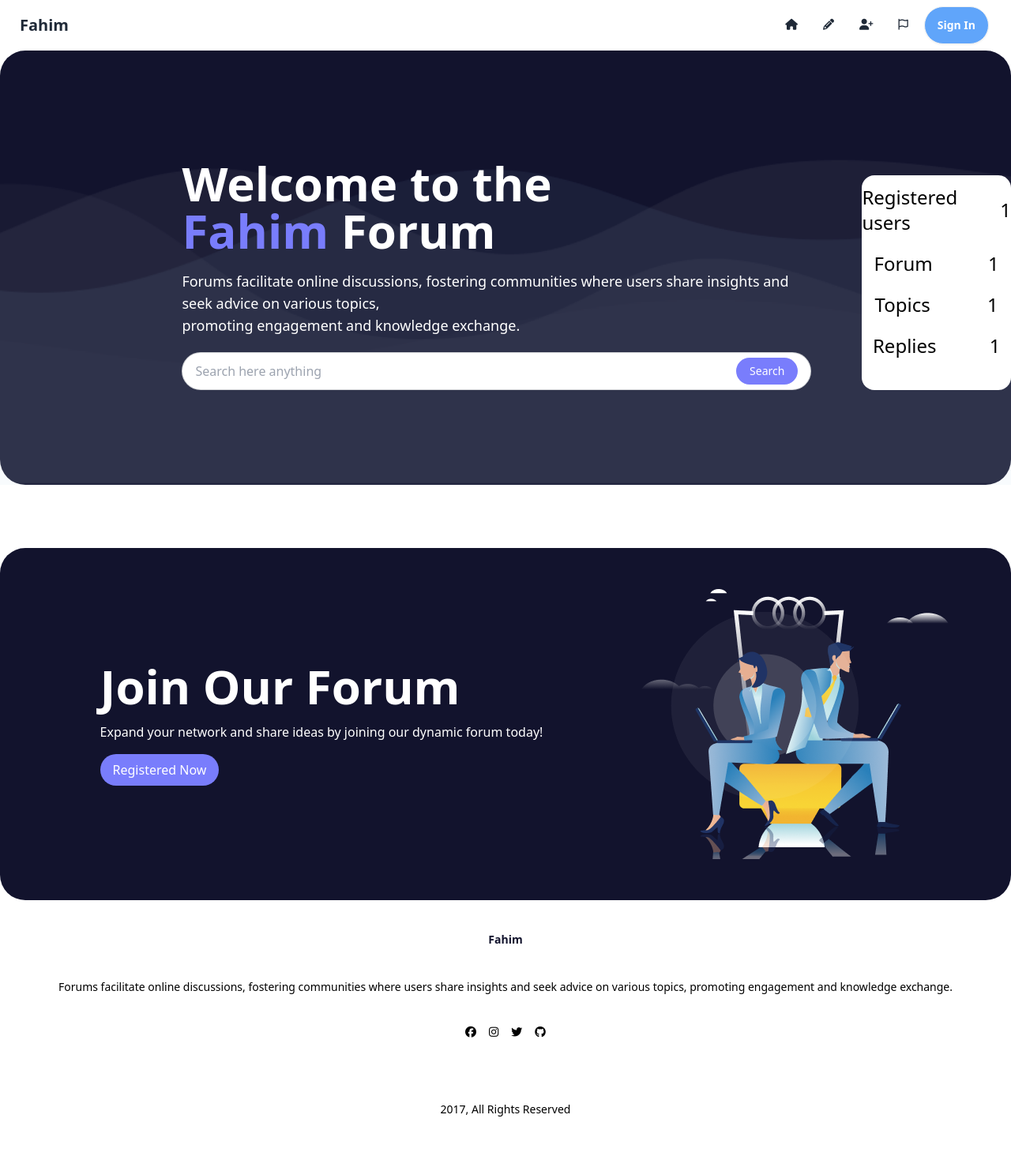
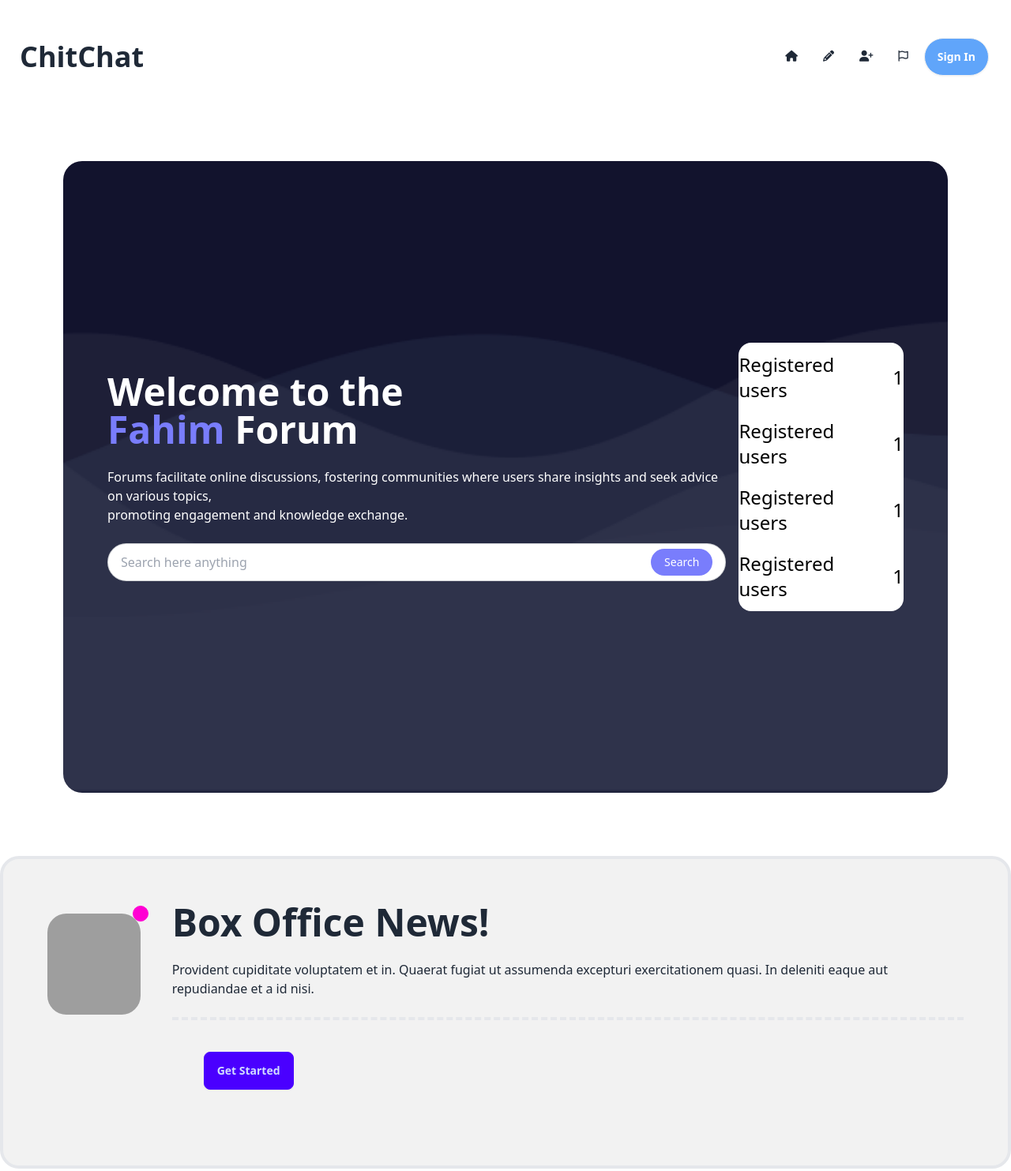
Before and after one commit to fah45/retro-forum-public, a plain HTML site: page index.html in a window 1280 px wide. Shown: the top 1483 px of the page at 79% size. Before the commit the page ends 1455 px from the top, so only its background shows below. Drawn offline with nearby package versions, Linux system fonts and the light colour scheme; no server answers; grey boxes are pictures that could not be loaded.

Commit message:
late dicus part start

```diff
--- a/index.html
+++ b/index.html
@@ -11,9 +11,9 @@
 </head>
 
 <body>
-  <header>
+  <header class="container mx-auto">
     <!-- navbar start -->
-    <div class="navbar bg-base-100">
+    <div class="navbar bg-base-100 mb-5 mt-10">
       <div class="navbar-start">
         <div class="dropdown">
           <div tabindex="0" role="button" class="btn btn-ghost lg:hidden">
@@ -29,7 +29,7 @@
                 <li><i class="fa-regular fa-flag"></i></li>
               </ul> -->
         </div>
-        <a class="btn btn-ghost text-xl">Fahim</a>
+        <h1 class="btn btn-ghost text-4xl font-extrabold">ChitChat</h1>
       </div>
       <div class="navbar-center hidden lg:flex">
 
@@ -37,10 +37,18 @@
       <div class="navbar-end">
         <div class="lg:flex hidden lg:px-5">
           <ul class="menu menu-horizontal px-1">
+            <div class="tooltip" data-tip="Home">
               <li><i class="fa-solid fa-house"></i></li>
+            </div>
+            <div class="tooltip" data-tip="Edit">
               <li><i class="fa-solid fa-pencil"></i></li>
+            </div>
+            <div class="tooltip" data-tip="Add">
               <li><i class="fa-solid fa-user-plus"></i></li>
+            </div>
+            <div class="tooltip" data-tip="Mark">
               <li><i class="fa-regular fa-flag"></i></li>
+            </div>
           </ul>
           <button class="btn rounded-full text-white bg-blue-400">
             Sign In
@@ -50,15 +58,14 @@
       <!-- navbar end -->
   </header>
   <!-- carousel banner section 1 -->
-  <div class="relative lg:mb-20">
+  <!-- <div class="relative lg:mb-20 container mx-auto">
     <div class="bg-[#12132D] rounded-[32px]">
       <img src="images/bgbanner.png" class="w-full h-[550px] object-cover" alt="">
     </div>
-    <div
-      class="lg:flex flex-row gap-8 lg:gap-16 justify-around space-y-5 mx-auto absolute top-[20%] left-[8%] lg:top-1/4 lg:left-[18%]">
+    <div class="lg:flex flex-row gap-8 lg:gap-16 justify-around space-y-5 mx-auto absolute top-[20%] left-[8%] lg:top-1/4 lg:left-[18%]" >
       <div class="space-y-2 lg:space-y-5">
         <h1 class="mb-5 text-3xl lg:text-6xl font-bold lg:font-extrabold text-white">Welcome to the <br> <span
-            class="text-[#797DFC]">Fahim</span> <span>Forum</span> </h1>
+            class="text-[#797DFC]">ChitChat</span> <span>Forum</span> </h1>
         <p class="mb-5 fonts-inter text-lg text-white">
           Forums facilitate online discussions, fostering communities where users share insights and seek advice on
           various topics,<br> promoting engagement and knowledge exchange.</p>
@@ -67,7 +74,7 @@
           <button onclick="handleSearch()" class="badge badge-info p-4 text-white text-sm bg-[#797DFC]">Search</button>
         </label>
       </div>
-      <div class="text-sm space-y-5 rounded-2xl bg-white py-3 lg:text-2xl text-black">
+      <div class="text-sm space-y-5 rounded-2xl bg-white py-3 lg:text-2xl text-black w-[400px]">
         <div class="flex justify-around gap-10 items-center">
           <p>Registered users</p><span>1</span>
         </div>
@@ -83,21 +90,82 @@
       </div>
     </div>
   </div>
+  </div> -->
+  <section class="p-20">
+    <div class="hero min-h-screen bg-[#12132D] p-10 text-white bg-cover rounded-3xl" style="background-image: url(./images/bgbanner.png);">
+      <div class="hero-content flex-col lg:flex-row">
+        <div>
+          <h1 class="text-5xl font-bold">Welcome to the <br> <span class="text-[#797DFC]">Fahim</span> <span>Forum</span></h1>
+          <p class="py-6">Forums facilitate online discussions, fostering communities where users share insights and seek advice on various topics,<br> promoting engagement and knowledge exchange.</p>
+          <label class="input input-bordered w-auto rounded-full flex items-center gap-2">
+            <input id="search-input" type="text" placeholder="Search here anything" class="grow rounded-full" />
+            <button onclick="handleSearch()" class="badge badge-info p-4 text-white text-sm bg-[#797DFC]">Search</button>
+           </label>
+        </div>
+        <div class="text-sm space-y-5 rounded-2xl bg-white py-3 lg:text-2xl text-black">
+          <div class="flex justify-around gap-10 items-center"><p>Registered users</p><span>1</span></div>
+            <div class="flex justify-around gap-10 items-center"><p>Registered users</p><span>1</span></div>
+            <div class="flex justify-around gap-10 items-center"><p>Registered users</p><span>1</span></div>
+            <div class="flex justify-around gap-10 items-center"><p>Registered users</p><span>1</span></div>
+        </div>
+      </div>
+
+    </div>
+  </section>
+
+  <section>
+    <div class="hero p-10 border-4 rounded-3xl bg-base-200">
+      <div class="hero-content flex-col lg:flex-row gap-10">
+
+        <div class="indicator">
+          <span class="indicator-item badge badge-secondary"></span>
+          <div class="place-items-start h-[250px]">
+            <img class="w-32 h-32  rounded-3xl" src="https://daisyui.com/images/stock/photo-1534528741775-53994a69daeb.jpg" />
+          </div>
+        </div>
+
+        <div>
+          <h1 class="text-5xl font-bold">Box Office News!</h1>
+          <p class="py-6">Provident cupiditate voluptatem et in. Quaerat fugiat ut assumenda excepturi exercitationem quasi. In deleniti eaque aut repudiandae et a id nisi.</p>
+            <div class="border-t-4 border-dashed p-10">
+              <button class="btn btn-primary">Get Started</button>
+
+            </div>
+        </div>
+      </div>
+    </div>
+  </section>
+
+
+
+  <!-- Second API Loading -->
+  <div>
+    <!-- Left -->
+    <div>
+      <!-- eta API te jave -->
+      <div>
+        <!-- vitore card boshbe -->
+      </div>
+    </div>
+    <!-- Right -->
+    <div>
+
+    </div>
   </div>
   <main>
     <!-- carousel banner section 2 -->
-    <div class="bg-[#12132D] rounded-[32px]">
-      <div class="flex justify-around py-5 pl-5 lg:pl-20 items-center">
-        <div class="space-y-4">
-          <h1 class="text-3xl lg:text-6xl font-bold lg:font-extrabold text-white">Join Our Forum </h1>
-          <p class="text-white text-base">Expand your network and share ideas by joining our dynamic forum today!</p>
-          <button class="bg-[#797DFC] rounded-[50px] py-2 px-4 text-white">Registered Now</button>
-        </div>
-        <div class="flex justify-end p-4 lg:p-8">
-          <img src="images/joinforum.png" alt="">
+    <section class="p-20">
+      <div class="hero min-h-screen bg-[#12132D] p-10 text-white bg-cover rounded-3xl" style="background-image: url(./images/bgbanner.png);">
+        <div class="hero-content flex-col lg:flex-row">
+          <div>
+            <h1 class="text-5xl font-bold">Join Our Forum </h1>
+            <p class="py-6">Expand your network and share ideas by joining our dynamic forum today!.</p>
+
+              <button class="badge badge-info p-4 text-white text-sm bg-[#797DFC]">Registered Now</button>
           </div>
         </div>
       </div>
+    </section>
     <!-- card -->
     <!-- card -->
     <!-- <div id="card-container" class="card  bg-base-100 shadow-xl p-10 grid grid-cols-4 gap-5 rounded-xl ">
@@ -136,7 +204,7 @@
   </main>
   <footer class="footer footer-center p-10  text-black bg-[#0C0D2D00] text-primary-content">
     <div class="footer-top">
-      <h1 class="text-[#12132D] font-extrabold">Fahim</h1>
+      <h1 class="btn btn-ghost text-4xl font-extrabold">ChitChat</h1>
     </div>
     <p>Forums facilitate online discussions, fostering communities where users share insights and seek advice on various
       topics, promoting engagement and knowledge exchange.</p>
--- a/js/index.js
+++ b/js/index.js
@@ -133,7 +133,7 @@ posts.forEach(post => {
     // console.log(post)
 const cardDiv = document.createElement('div')
 cardDiv.innerHTML =`
-<div class="card w-[500px] h-[482px] bg-base-100 shadow-xl mt-6">
+<div class="card w-[300px] h-[482px] bg-base-100 shadow-xl mt-6">
 <figure><img src="${post.cover_image}" alt="Shoes" /></figure>
 <div class="card-body">
   <p><i class="fa-solid fa-calendar-days"></i> <span id="latest-date">${post?.author?.posted_date ? post.author.posted_date : 'No Date Found'}</span></p>
```
Also changed, not shown: taiwind.config.js (renamed from js/taiwind.config.js). Lines whose indentation alone changed are shown as unchanged.
